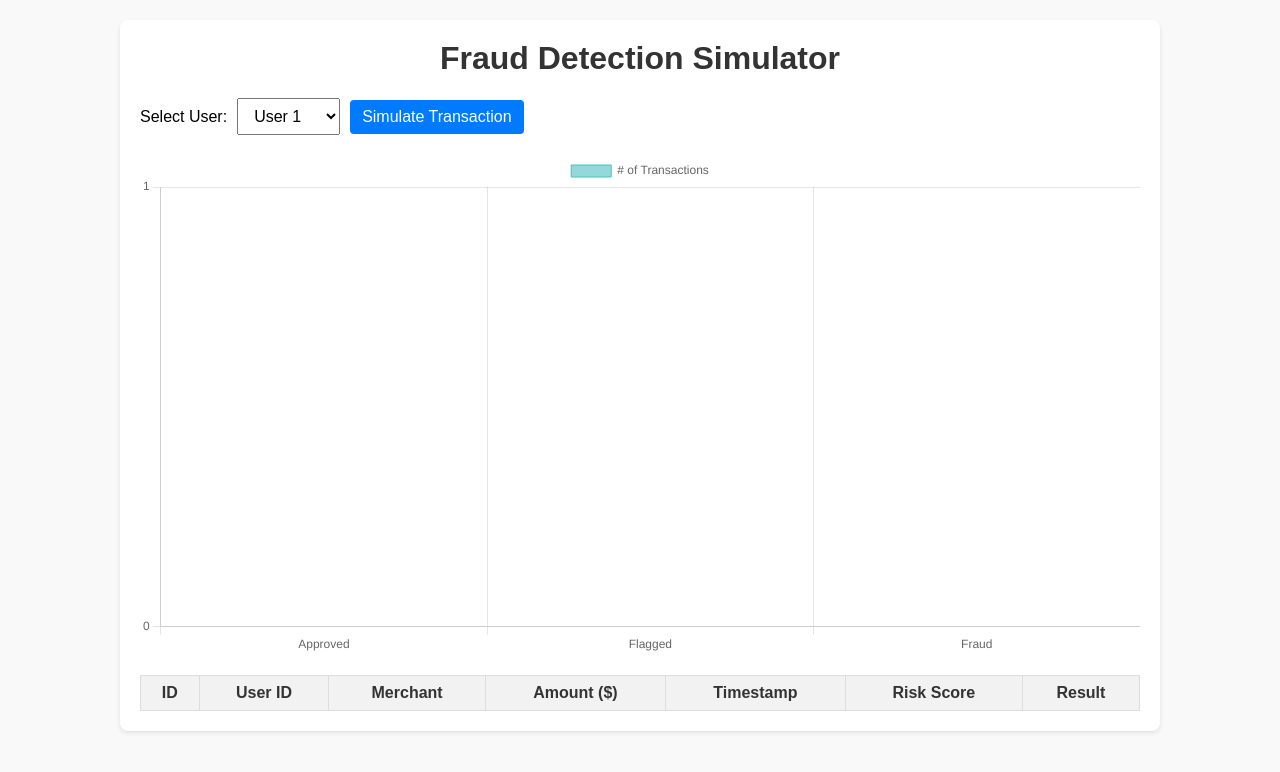
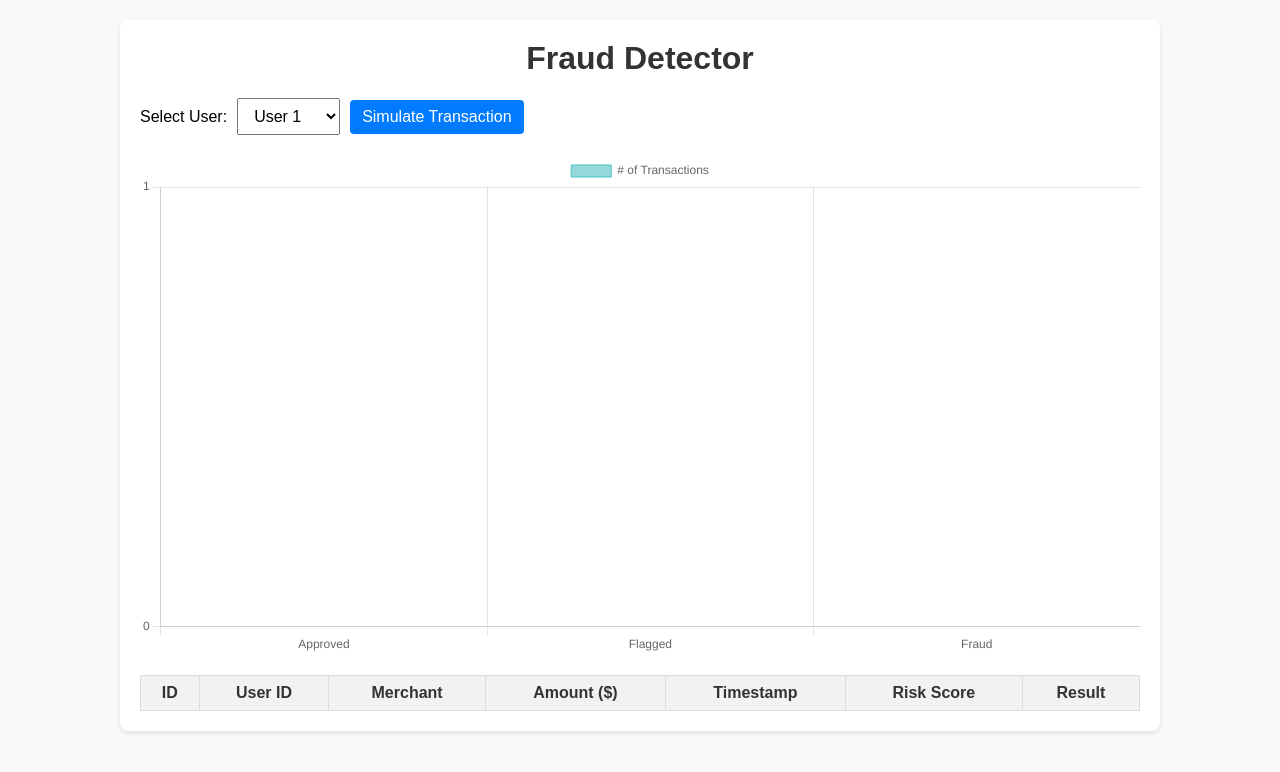
Before and after one commit to yogku/FraudNix, a plain HTML site: page frontend/index.html in a window 1280 px wide. Drawn offline with nearby package versions, Linux system fonts and the light colour scheme; no server answers.

```diff
--- a/frontend/index.html
+++ b/frontend/index.html
@@ -3,14 +3,13 @@
 <head>
     <meta charset="UTF-8">
     <meta name="viewport" content="width=device-width, initial-scale=1.0">
-    <title>Fraud Detection Simulator</title>
+    <title>Fraud Detector</title>
     <link rel="stylesheet" href="styles.css">
-    <!-- Include Chart.js from CDN for optional chart -->
     <script src="https://cdn.jsdelivr.net/npm/chart.js@4.4.0/dist/chart.umd.min.js"></script>
 </head>
 <body>
     <div class="container">
-        <h1>Fraud Detection Simulator</h1>
+        <h1>Fraud Detector</h1>
         <div class="controls">
             <label for="userSelect">Select User:</label>
             <select id="userSelect"></select>
```
Also changed, not shown: vercel.json (added), 2 other files.
